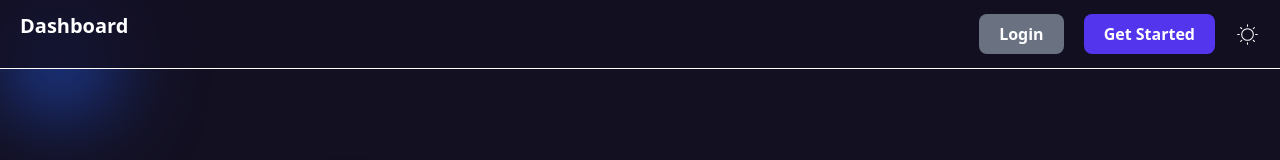
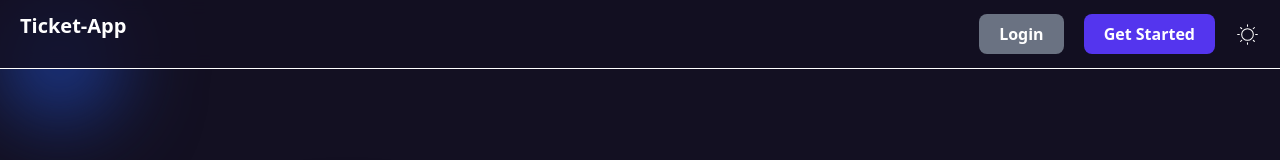
Before and after one commit to Gogo602/HNG_STAGE_2-REACT, a React (Vite) app: page / in a window 1280 px wide. Shown: the top 160 px of the page. Built offline with nearby package versions, Linux system fonts and the light colour scheme.

Commit message:
Fix: Show logo on public pages and dashboard on private pages
Show-logo-on-public-pages-and-dashboard-on-private-pages-#1 branch

```diff
--- a/src/components/Navbar.tsx
+++ b/src/components/Navbar.tsx
@@ -10,7 +10,11 @@ export default function Navbar() {
     <nav
       className="md:flex items-center justify-between space-y-5 bg-[#131022]/80 px-5 py-2 fixed z-10 w-full border-b backdrop-blur">
           <h3 className="text-xl font-bold pt-1">
-            <Link to="/user">Dashboard</Link>
+            {session ? (
+               <Link to="/user">Dashboard</Link>
+            ):(
+               <Link to="/">Ticket-App</Link>
+            )}
           </h3>
           {session ? (
             <ul className="flex items-center justify-between gap-5 font-semibold">
```
